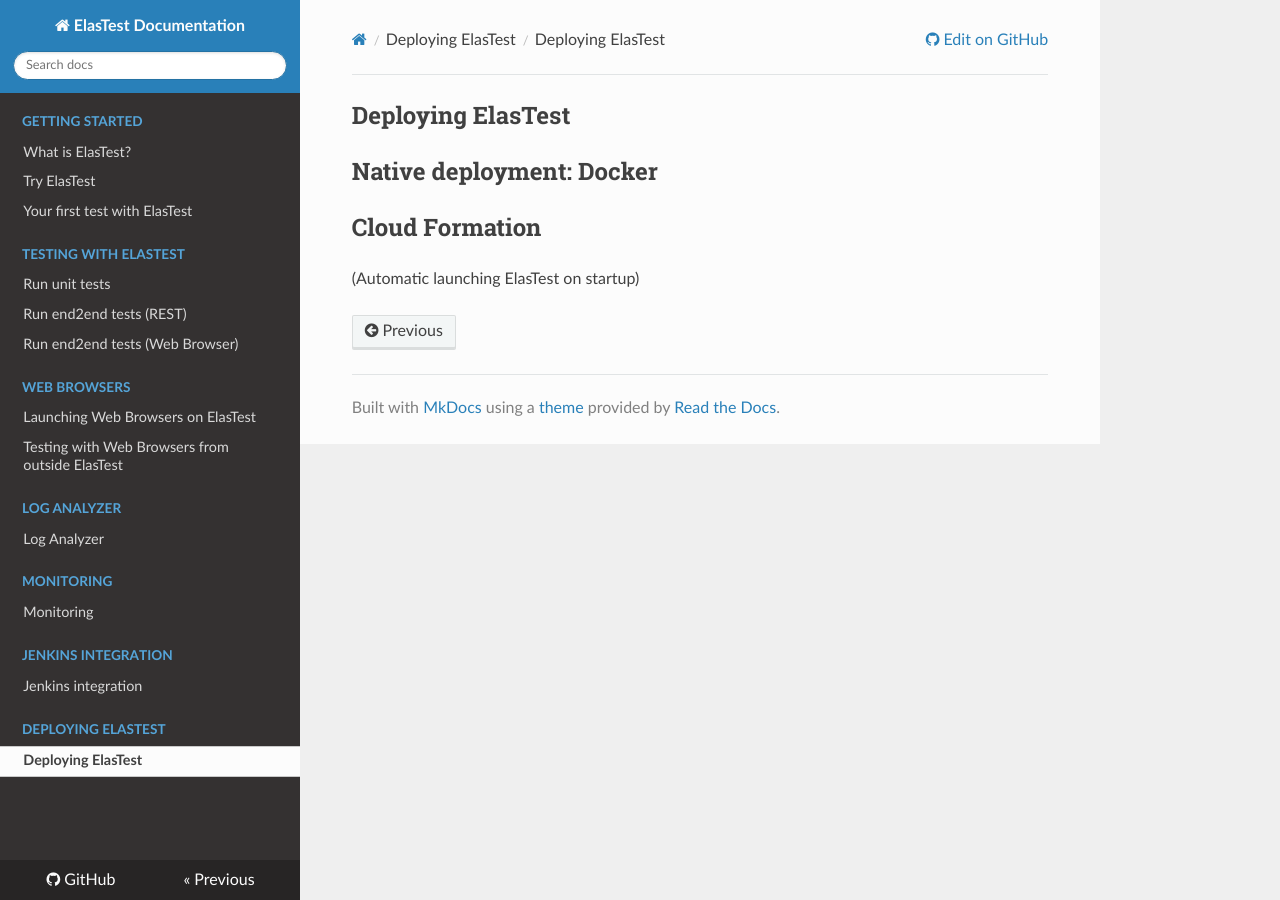
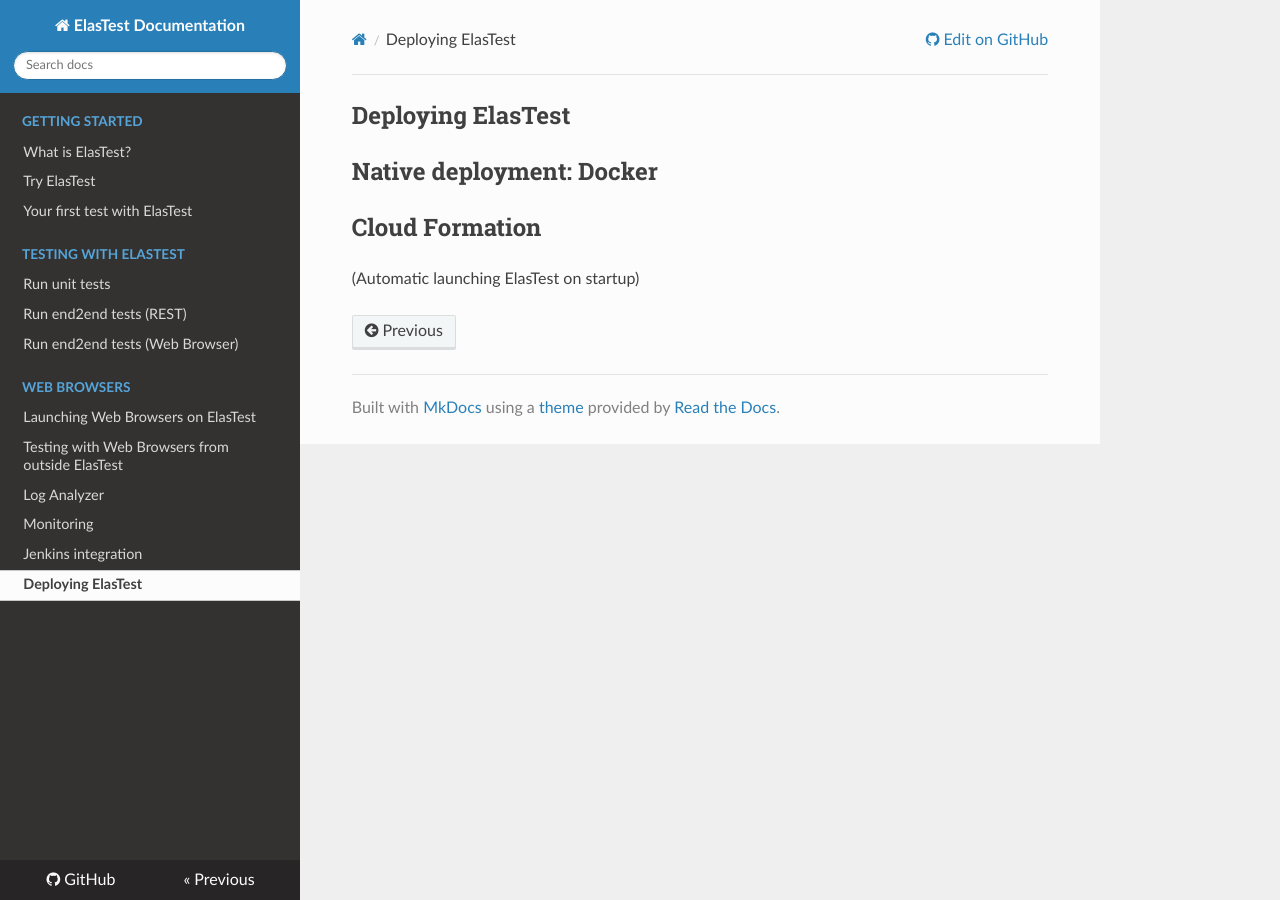
Before and after one commit to elastest/elastest.io-docs, an MkDocs documentation site: the page built from docs/deploying/index.md, in a window 1280 px wide. Built offline with MkDocs 1.6.1, drawn with Linux system fonts in a browser that asks for light colours; nearby versions of some CDN libraries; old or Windows-style settings are respelled for this version of MkDocs.

Commit message:
One level sections fixed on side menu

```diff
--- a/mkdocs.yml
+++ b/mkdocs.yml
@@ -12,13 +12,13 @@
 - ['web-browsers/manual-browsers.md','Web Browsers', 'Launching Web Browsers on ElasTest']
 - ['web-browsers/outside-testing.md','Web Browsers', 'Testing with Web Browsers from outside ElasTest']
 
-- ['log-analyzer/index.md','Log Analyzer', 'Log Analyzer']
+- ['log-analyzer/index.md', 'Log Analyzer']
 
-- ['monitoring/index.md','Monitoring', 'Monitoring']
+- ['monitoring/index.md', 'Monitoring']
 
-- ['jenkins/index.md','Jenkins integration', 'Jenkins integration']
+- ['jenkins/index.md', 'Jenkins integration']
 
-- ['deploying/index.md','Deploying ElasTest', 'Deploying ElasTest']
+- ['deploying/index.md', 'Deploying ElasTest']
 
 theme: readthedocs
 repo_url: https://github.com/elastest/elastest.io-docs
```
Also changed, not shown: mkdocs-web.yml (+4 -4 lines).
